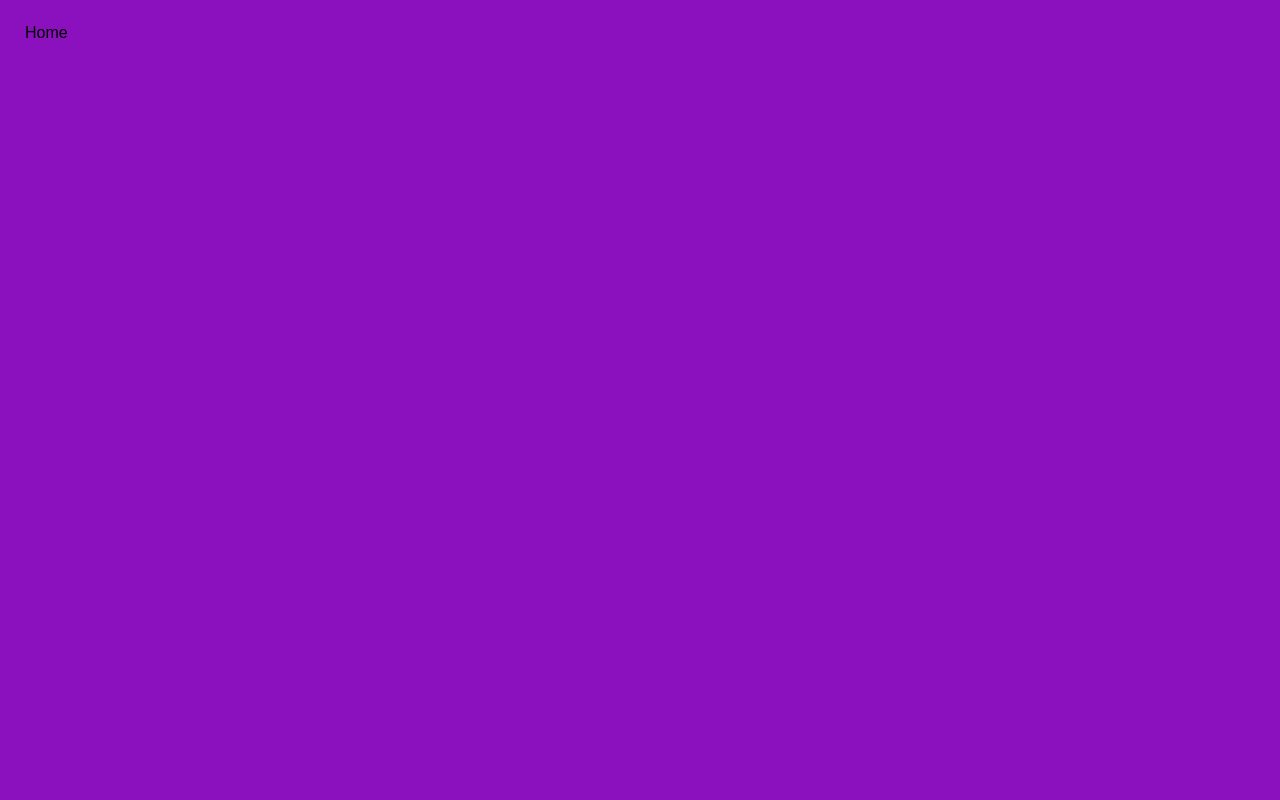
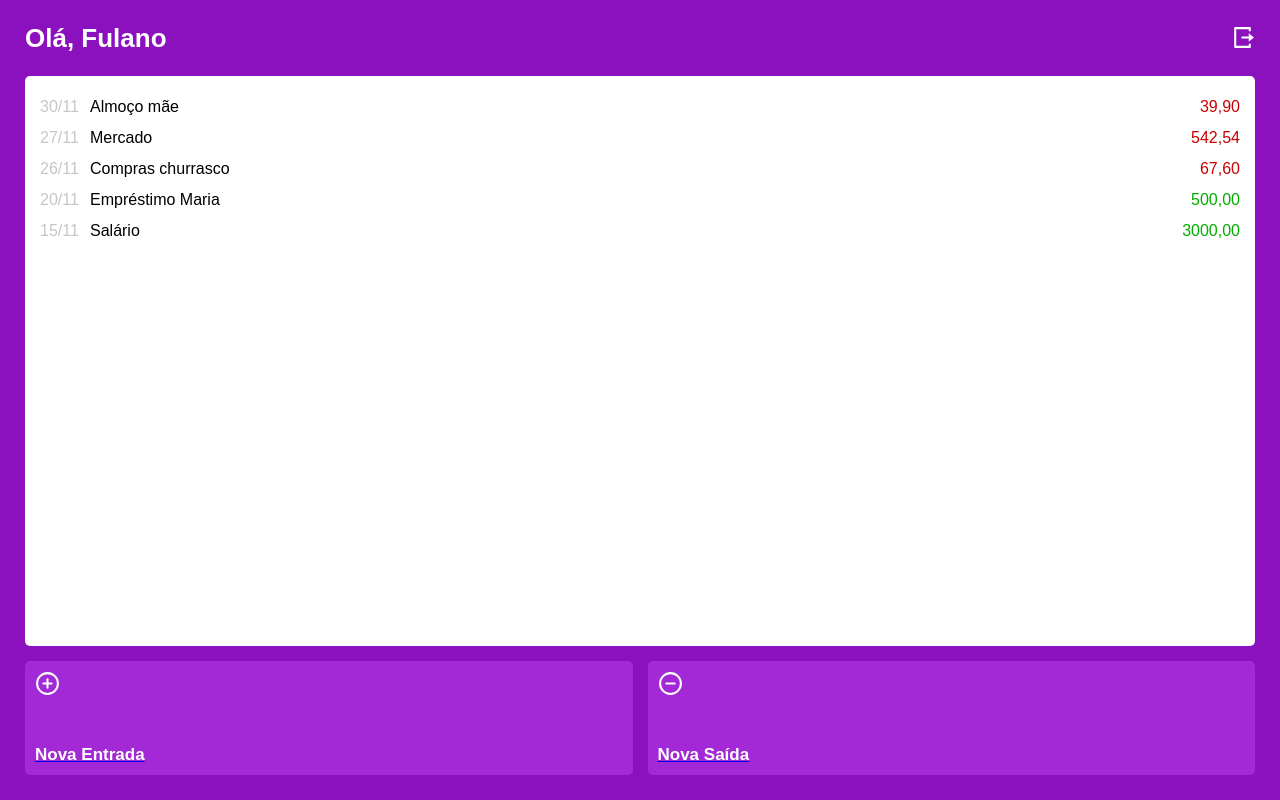
Before and after one commit to okitauehara/Projeto_14_MyWallet_Front, a React (Create React App) app: page /home in a window 1280 px wide. Built offline with nearby package versions, Linux system fonts and the light colour scheme.

Commit message:
Layout base hardcoded de home finalizado

```diff
--- a/package.json
+++ b/package.json
@@ -9,6 +9,7 @@
     "axios": "^0.23.0",
     "react": "^17.0.2",
     "react-dom": "^17.0.2",
+    "react-icons": "^4.3.1",
     "react-router-dom": "^5.3.0",
     "react-scripts": "4.0.3",
     "styled-components": "^5.3.3",
--- a/src/components/pages/Home.js
+++ b/src/components/pages/Home.js
@@ -1,5 +1,185 @@
+import styled from "styled-components";
+import PageTitle from "../shared/PageTitle";
+import { RiLogoutBoxRLine } from 'react-icons/ri'
+import { FiPlusCircle, FiMinusCircle } from 'react-icons/fi';
+import { Link } from "react-router-dom";
+
 export default function Home() {
+
+    const items = [
+        {
+            id: 1,
+            date: "30/11",
+            description: "Almoço mãe",
+            value: 3990,
+            type: "expense"
+        },
+        {
+            id: 2,
+            date: "27/11",
+            description: "Mercado",
+            value: 54254,
+            type: "expense"
+        },
+        {
+            id: 3,
+            date: "26/11",
+            description: "Compras churrasco",
+            value: 6760,
+            type: "expense"
+        },
+        {
+            id: 4,
+            date: "20/11",
+            description: "Empréstimo Maria",
+            value: 50000,
+            type: "earning"
+        },
+        {
+            id: 5,
+            date: "15/11",
+            description: "Salário",
+            value: 300000,
+            type: "earning"
+        },
+    ];
+
     return (
-        <h1>Home</h1>
+        <HomeContent>
+            <PageTitle>Olá, Fulano</PageTitle>
+            <Link to='/'>
+                <LogoutIcon></LogoutIcon>
+            </Link>
+                <Transactions items={items}/>
+                <Buttons>
+                    <Link to='/earnings'>
+                        <AddButton>
+                            <PlusIcon></PlusIcon>
+                            Nova Entrada
+                        </AddButton>
+                    </Link>
+                    <Link to='/expenses'>
+                        <AddButton>
+                            <MinusIcon></MinusIcon>
+                            Nova Saída
+                        </AddButton>
+                    </Link>
+                </Buttons>
+        </HomeContent>
     );
 }
+
+function Transactions({ items }) {
+    return (
+        <ContainerList quantity={items.length}>
+            {items.length > 0 ?
+            items.map(item => {
+            return (
+            <Item key={item.id}>
+                <DateAndDescription><span>{item.date}</span>{item.description}</DateAndDescription>
+                <Value type={item.type}>{(item.value / 100).toFixed(2).replace('.', ',')}</Value>
+            </Item>
+            )}) :
+            <NoItems>Não há registros de entrada ou saída</NoItems>}
+        </ContainerList>
+    );
+}
+
+const LogoutIcon = styled(RiLogoutBoxRLine)`
+    width: 25px;
+    height: 25px;
+    color: #ffffff;
+    position: absolute;
+    top: 25px;
+    right: 25px;
+`;
+
+const HomeContent = styled.div`
+    height: calc(100vh - 50px);
+    display: flex;
+    flex-direction: column;
+`;
+
+const ContainerList = styled.div`
+    height: 100%;
+    background-color: #ffffff;
+    border-radius: 5px;
+    padding: 15px;
+    margin-bottom: 15px;
+    display: flex;
+    flex-direction: column;
+    justify-content: ${props => props.quantity > 0 ? 'normal' : 'center'};
+`;
+
+const NoItems = styled.p`
+    font-size: 20px;
+    color: #868686;
+    text-align: center;
+`;
+
+const Buttons = styled.div`
+    display: grid;
+    grid-template-columns: repeat(2, auto);
+    grid-template-rows: 1;
+    gap: 15px;
+`;
+
+const AddButton = styled.button`
+    font-family: 'Raleway', sans-serif;
+    font-size: 17px;
+    font-weight: 700;
+    color: #ffffff;
+    display: flex;
+    justify-content: flex-start;
+    align-items: flex-end;
+    width: calc(50vw - 32.5px);
+    height: 114px;
+    background-color: #a328d6;
+    border: none;
+    border-radius: 5px;
+    position: relative;
+    padding: 10px;
+`;
+
+const PlusIcon = styled(FiPlusCircle)`
+    width: 25px;
+    height: 25px;
+    position: absolute;
+    top: 10px;
+    left: 10px;
+`;
+
+const MinusIcon = styled(FiMinusCircle)`
+    width: 25px;
+    height: 25px;
+    position: absolute;
+    top: 10px;
+    left: 10px;
+`;
+
+const Item = styled.div`
+    display: flex;
+    justify-content: space-between;
+`;
+
+const DateAndDescription = styled.p`
+    font-size: 16px;
+    max-width: 220px;
+    color: #000000;
+    line-height: 31px;
+    word-break: break-word;
+
+    & span {
+        display: inline-block;
+        width: 50px;
+        color: #c6c6c6;
+    }
+`;
+
+const Value = styled.p`
+    font-size: 16px;
+    max-width: 72px;
+    line-height: 31px;
+    word-break: break-word;
+    color: ${props => props.type === 'earning' ? '#03ac00' : '#c70000'};
+`;
```
Also changed, not shown: 1 other file (tests, documents, lock files or other folders).
